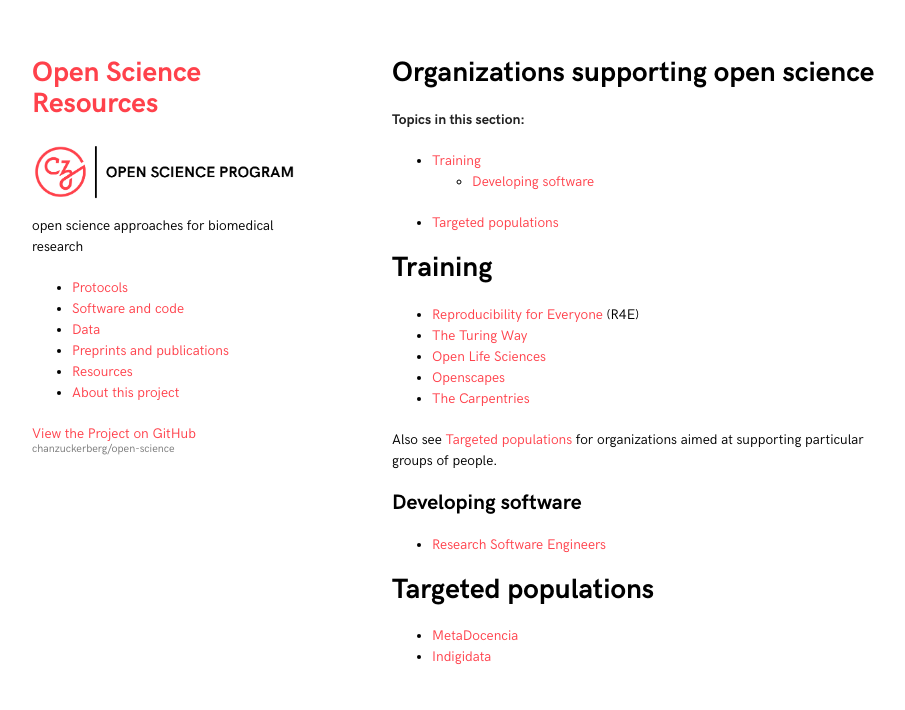
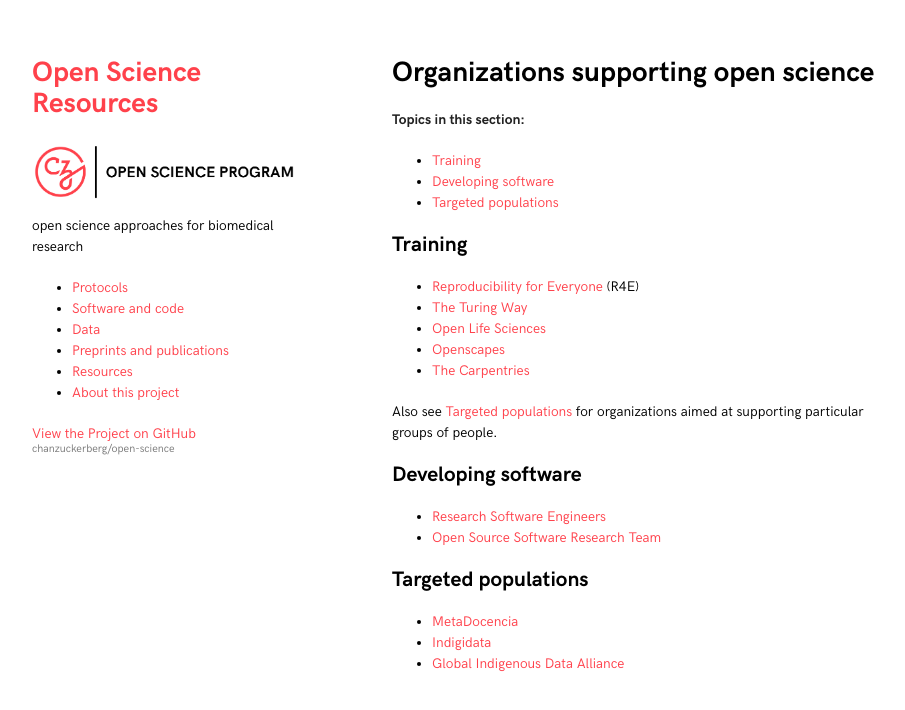
Before and after one commit to chanzuckerberg/open-science, a Jekyll site: the page built from collections/_resources/organizations.md, in a window 1280 px wide. Shown: the top 710 px of the page, without its empty margins (178-1083 px from the left). Built offline with Jekyll 4.4.1, drawn with Linux system fonts in a browser that asks for light colours.

Commit message:
adding links

```diff
--- a/collections/_resources/organizations.md
+++ b/collections/_resources/organizations.md
@@ -6,10 +6,10 @@ layout: default
 
 **Topics in this section:**
 - [Training](#training)
-  - [Developing software](#developing-software)
+- [Developing software](#developing-software)
 - [Targeted populations](#targeted-populations)
 
-# Training
+## Training
 
 - [Reproducibility for Everyone](https://www.repro4everyone.org/) (R4E)
 - [The Turing Way](https://the-turing-way.netlify.app/welcome)
@@ -23,8 +23,10 @@ for organizations aimed at supporting particular groups of people.
 ## Developing software
 
 - [Research Software Engineers](https://researchsoftware.org/)
+- [Open Source Software Research Team](https://opensourcesoftware.netlify.app/)
 
-# Targeted populations
+## Targeted populations
 
 - [MetaDocencia](https://www.metadocencia.org/en/)
 - [Indigidata](https://indigidata.nativebio.org/)
+- [Global Indigenous Data Alliance](https://www.gida-global.org/)
```
